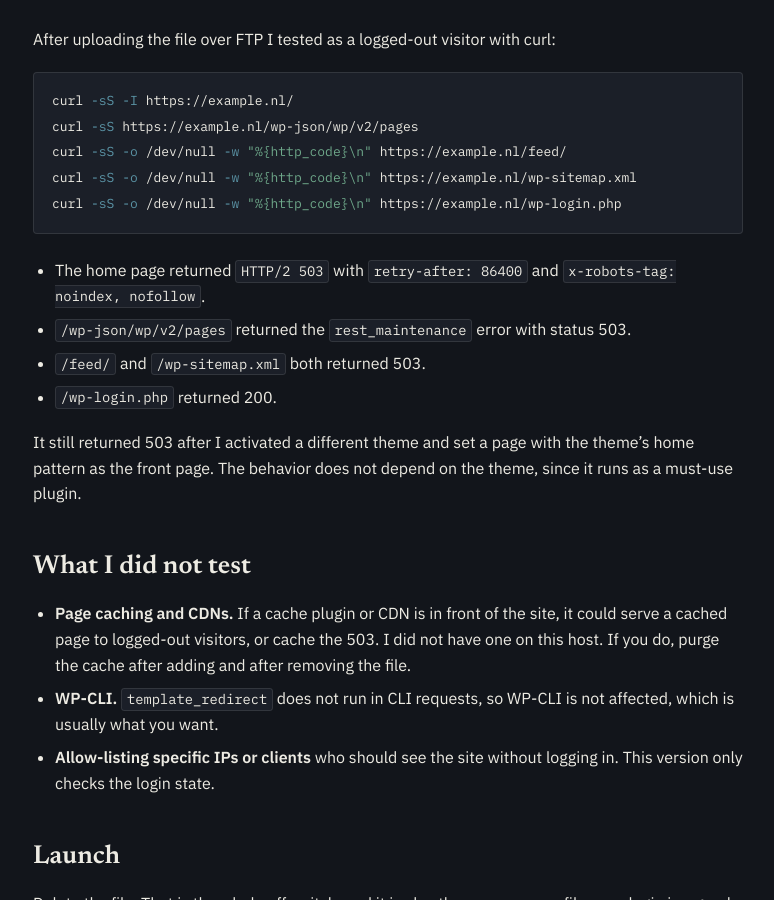
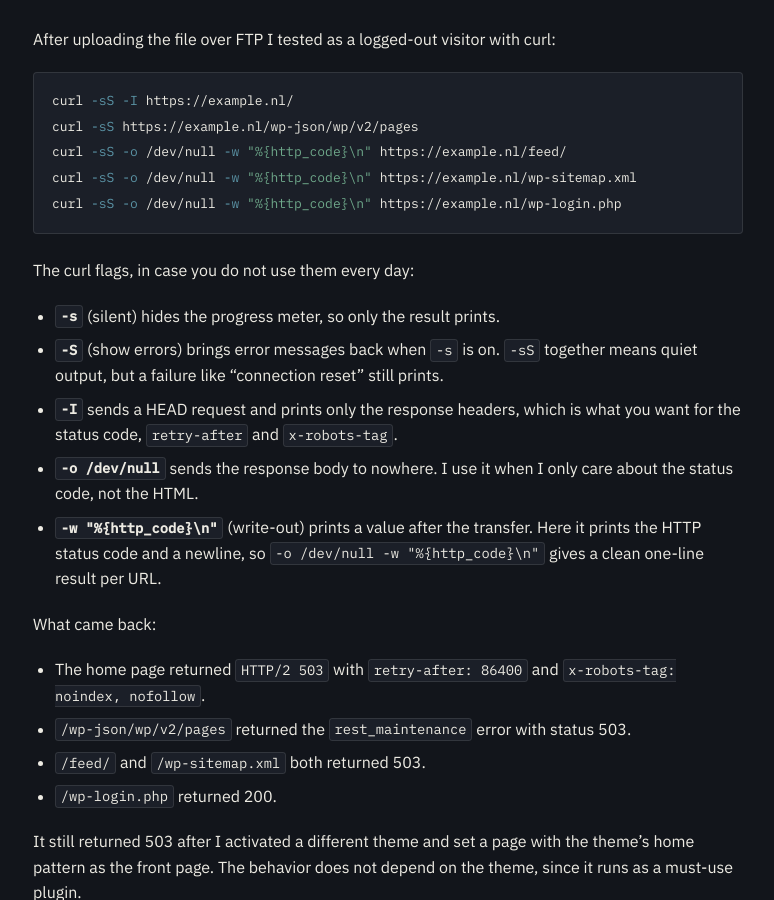
Before and after one commit to wpvillain/wpvillain.github.io, a Jekyll site: the page built from _posts/2026-11-11-wordpress-maintenance-mode-mu-plugin-503-logged-in-users.markdown, in a window 1280 px wide and 900 px high, scrolled down 2359 px. Shown: the whole window, without its empty margins (95-869 px from the left). Built offline with Jekyll 4.4.1, drawn with Linux system fonts in a browser that asks for light colours.

Commit message:
Explain curl flags in maintenance mode post

````diff
--- a/_posts/2026-11-11-wordpress-maintenance-mode-mu-plugin-503-logged-in-users.markdown
+++ b/_posts/2026-11-11-wordpress-maintenance-mode-mu-plugin-503-logged-in-users.markdown
@@ -79,6 +79,16 @@ curl -sS -o /dev/null -w "%{http_code}\n" https://example.nl/wp-sitemap.xml
 curl -sS -o /dev/null -w "%{http_code}\n" https://example.nl/wp-login.php
 ```
 
+The curl flags, in case you do not use them every day:
+
+- **`-s`** (silent) hides the progress meter, so only the result prints.
+- **`-S`** (show errors) brings error messages back when `-s` is on. `-sS` together means quiet output, but a failure like "connection reset" still prints.
+- **`-I`** sends a HEAD request and prints only the response headers, which is what you want for the status code, `retry-after` and `x-robots-tag`.
+- **`-o /dev/null`** sends the response body to nowhere. I use it when I only care about the status code, not the HTML.
+- **`-w "%{http_code}\n"`** (write-out) prints a value after the transfer. Here it prints the HTTP status code and a newline, so `-o /dev/null -w "%{http_code}\n"` gives a clean one-line result per URL.
+
+What came back:
+
 - The home page returned `HTTP/2 503` with `retry-after: 86400` and `x-robots-tag: noindex, nofollow`.
 - `/wp-json/wp/v2/pages` returned the `rest_maintenance` error with status 503.
 - `/feed/` and `/wp-sitemap.xml` both returned 503.
````
